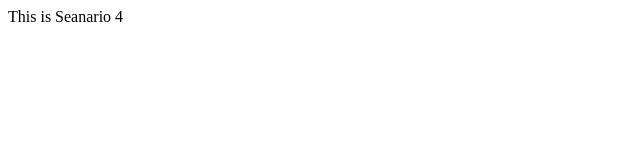
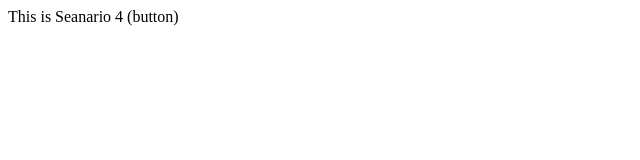
Before and after one commit to Ritika15exhibyte/LocalRepo, a plain HTML site: page index.html in a window 1280 px wide. Shown: the full height of the page, 0-640 px from the left. Drawn offline with Linux system fonts and the light colour scheme.

```diff
--- a/index.html
+++ b/index.html
@@ -1 +1 @@
-<p>This is Seanario 4</p>
+<p>This is Seanario 4 (button)</p>
```
